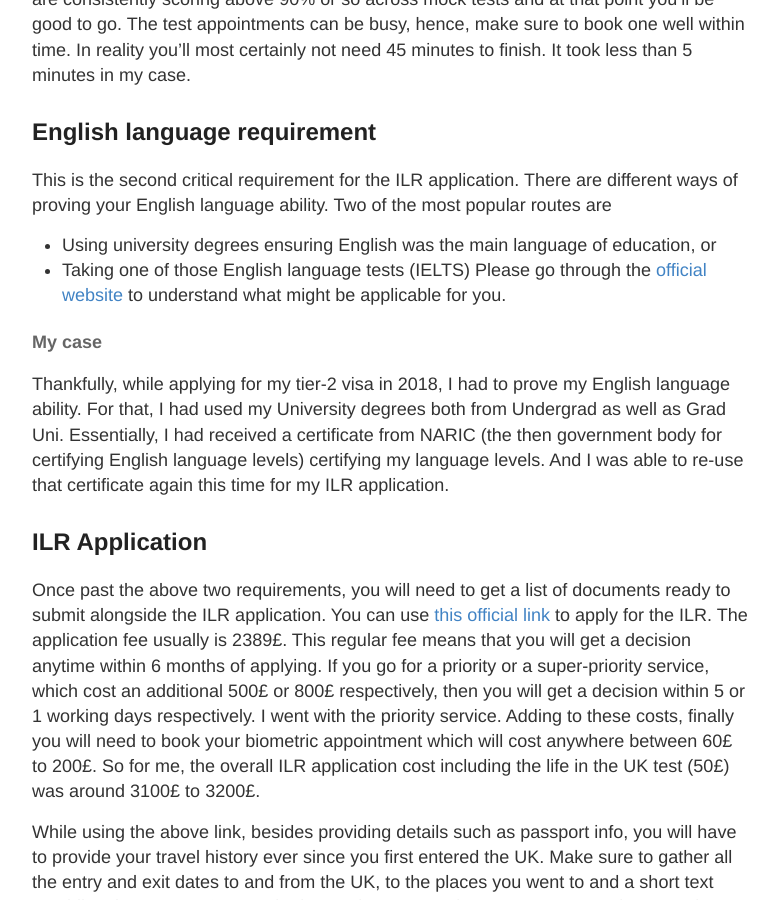
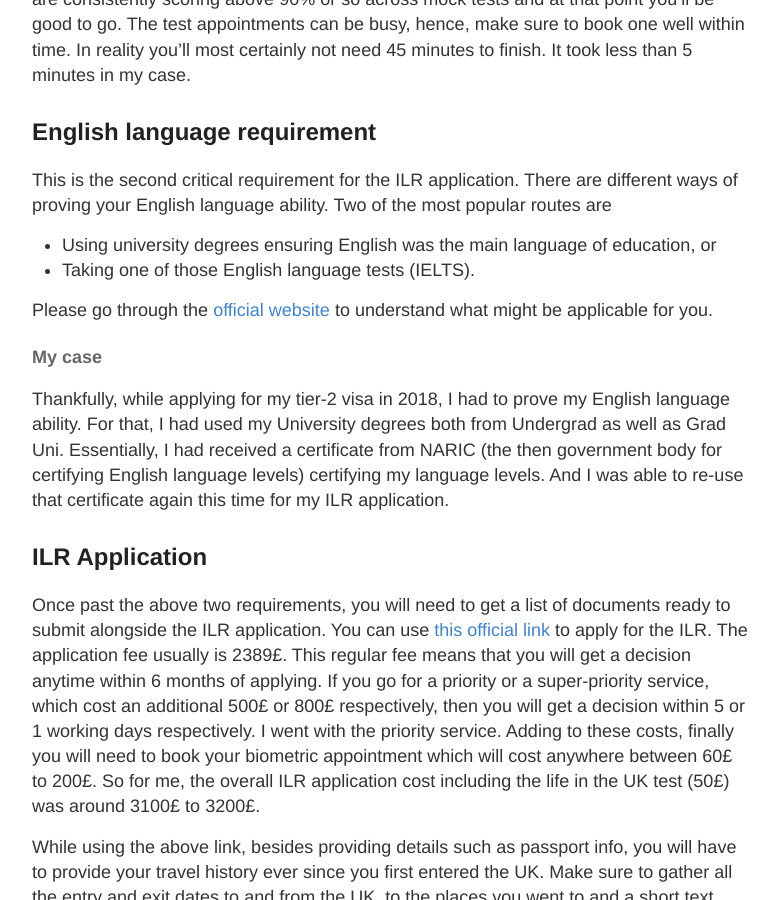
Before and after one commit to datashines/datashines.github.io, a Jekyll site: the page built from _posts/2021-10-31-Getting-a-Permanent-Residence-(PR)-in-the-UK.md, in a window 1280 px wide and 900 px high, scrolled down 1545 px. Shown: the whole window, without its empty margins (248-1026 px from the left). Built offline with Jekyll 4.4.1, drawn with Linux system fonts in a browser that asks for light colours; comment, search, counter and statistics services are not loaded.

Commit message:
ILR blog - 7

```diff
--- a/_posts/2021-10-31-Getting-a-Permanent-Residence-(PR)-in-the-UK.md
+++ b/_posts/2021-10-31-Getting-a-Permanent-Residence-(PR)-in-the-UK.md
@@ -52,7 +52,8 @@ not need 45 minutes to finish. It took less than 5 minutes in my case.
 This is the second critical requirement for the ILR application. There are different ways of proving your English language ability. Two
 of the most popular routes are
 - Using university degrees ensuring English was the main language of education, or
-- Taking one of those English language tests (IELTS)
+- Taking one of those English language tests (IELTS).
+
 Please go through the [official website](https://www.gov.uk/english-language) to understand what might be applicable for you.
 
 #### My case
```
